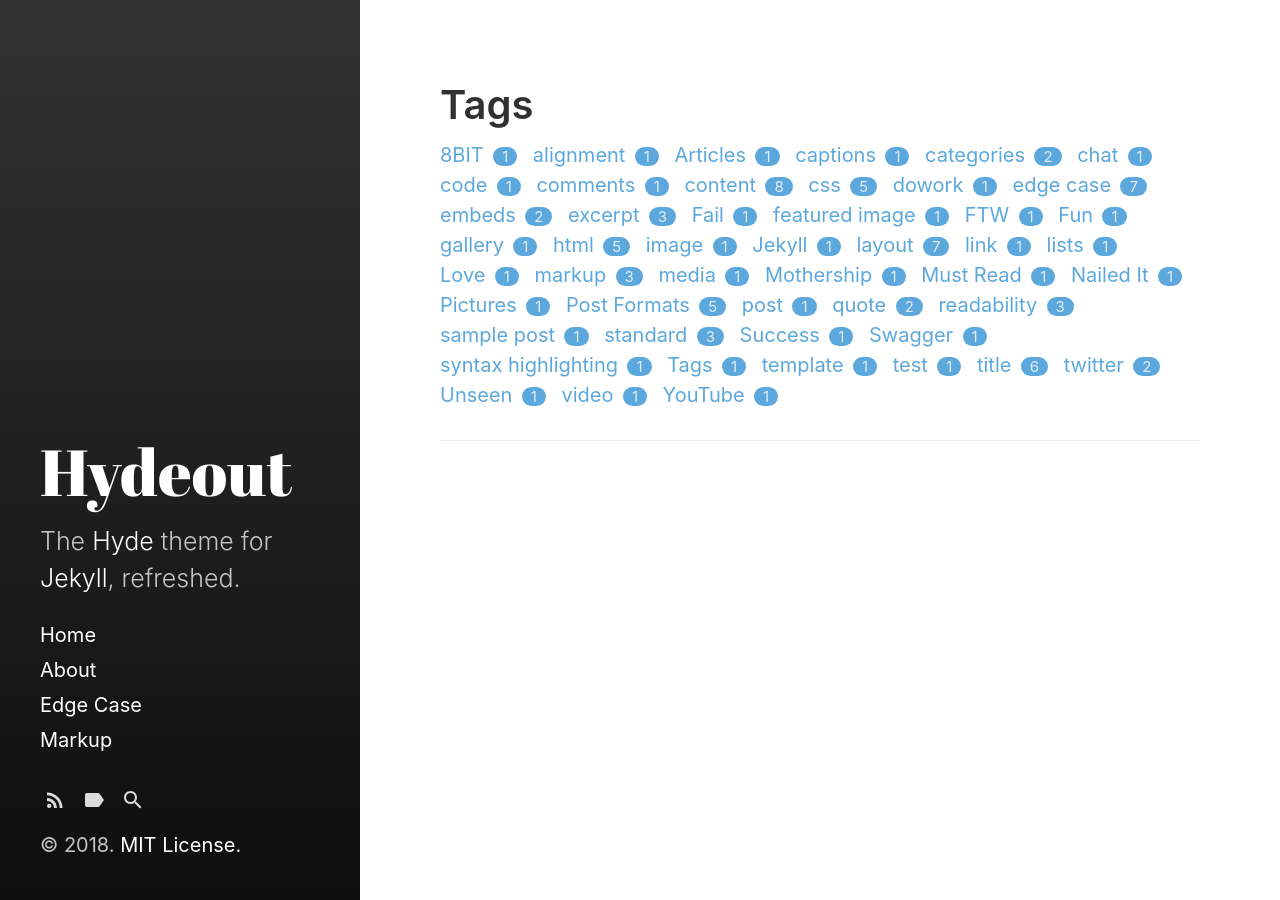
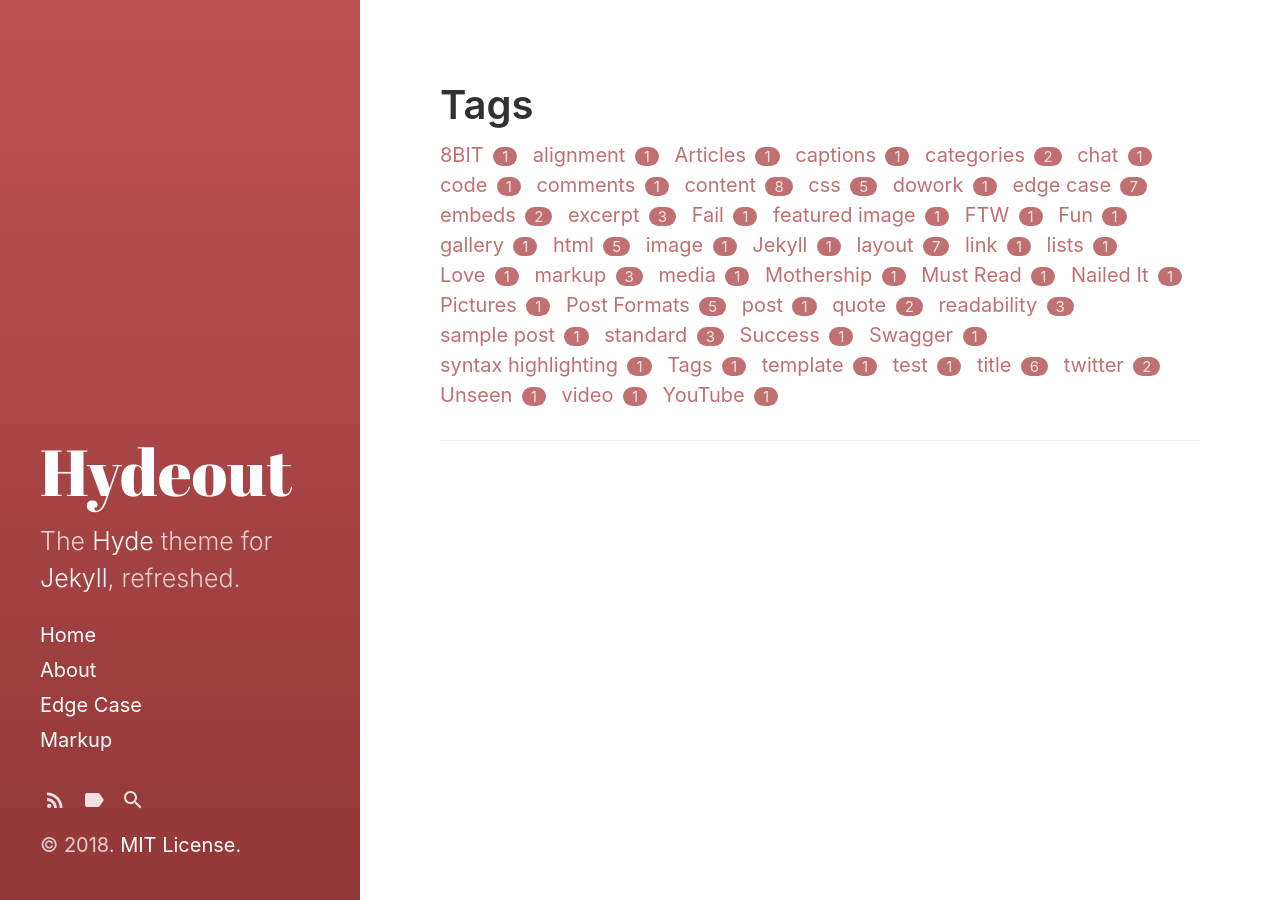
Before and after one commit to xenakas/gitpage, a Jekyll site: the page built from tags.html, in a window 1280 px wide. Built offline with Jekyll 4.4.1, drawn with Linux system fonts in a browser that asks for light colours.

Commit message:
Update main.scss

```diff
--- a/assets/css/main.scss
+++ b/assets/css/main.scss
@@ -1,6 +1,8 @@
 ---
-# Use a comment to ensure Jekyll reads the file to be transformed into CSS later
-# only main files contain this front matter, not partials.
+# Jekyll needs front matter for SCSS files
 ---
 
+$sidebar-bg-color: #ac4142;
+$link-color: #ac4142;
+
 @import "hydeout";
```
